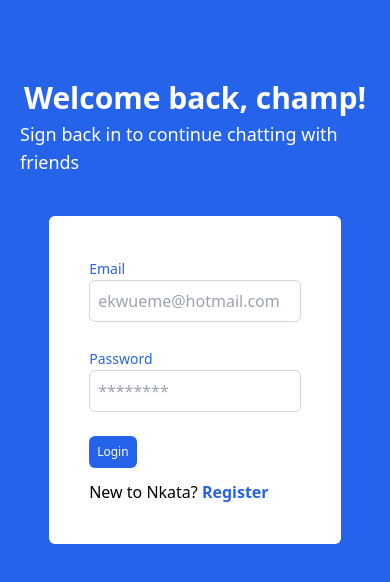
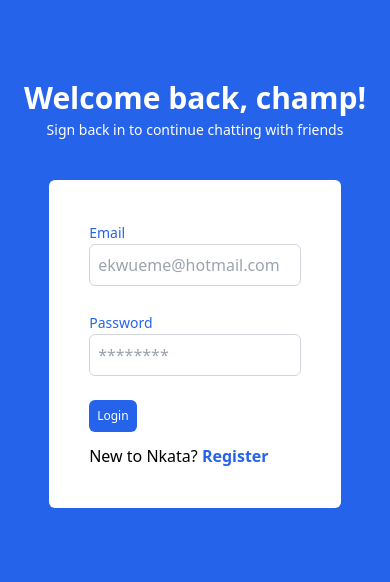
Before and after one commit to ChinonsoIke/Nkata-Chat-App, a Vue app: page /login in a window 390 px wide. Shown: the top 582 px of the page. Built offline with nearby package versions, Linux system fonts and the light colour scheme; no server answers.

Commit message:
edit login form width

```diff
--- a/src/components/Login.vue
+++ b/src/components/Login.vue
@@ -2,7 +2,7 @@
     <div class="bg-blue-600 p-5 pt-20 w-full h-screen">
         <div class="grid justify-items-center mb-10">
             <p class="text-white text-3xl font-bold mb-1">Welcome back, champ!</p>
-            <p class="text-white text-lg">Sign back in to continue chatting with friends</p>
+            <p class="text-white xs:text-sm md:text-lg">Sign back in to continue chatting with friends</p>
         </div>
         <div class=" grid justify-items-center">
             <form class="bg-white p-10 rounded-md h-auto lg:w-5/12 md:w-7/12 xs:w-10/12" @submit.prevent="handleSubmit">
--- a/src/components/Register.vue
+++ b/src/components/Register.vue
@@ -2,7 +2,7 @@
     <div class="bg-blue-600 xs:px-2 xs:py-5 sm:px-5 sm:py-5 pt-20 w-full grid justify-items-center h-auto">
         <div class="grid justify-items-center">
             <p class="text-white text-3xl font-bold mb-1">So, this is your first time?</p>
-            <p class="text-white xs:text-xs md:text-lg mb-5">Don't be shy. Sign up on Nkata to chat with friends</p>
+            <p class="text-white xs:text-sm md:text-lg mb-5">Don't be shy. Sign up on Nkata to chat with friends</p>
         </div>
         <form class="bg-white p-10 rounded-md h-full lg:w-5/12 md:w-7/12 xs:w-10/12" @submit.prevent="handleSubmit">
             <div class="grid grid-cols-2 justify-items-center mb-6 gap-2">
```
